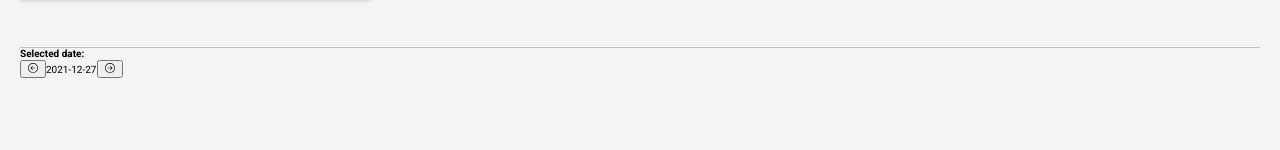
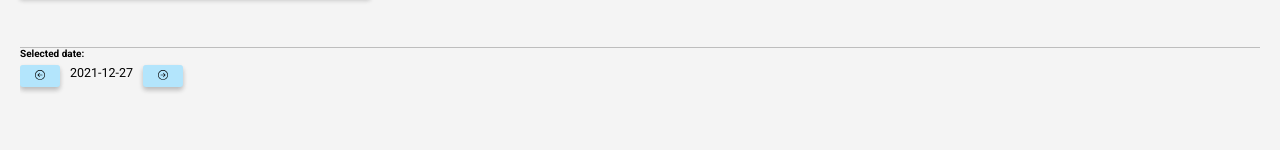
Before and after one commit to haron-IV/TimeTracker, a React (Create React App) app: page / in a window 1280 px wide. Shown: the part 188-338 px from the top of the page. Built offline with nearby package versions, Linux system fonts and the light colour scheme.

Commit message:
add styling

```diff
--- a/src/components/EntryList/EntryList.style.ts
+++ b/src/components/EntryList/EntryList.style.ts
@@ -1,9 +1,16 @@
 import {
   APP_HEADER_HEIGHT,
+  DEFAULT_BORDER_RADIUS,
+  DEFAULT_BUTTON_PADDING_X,
+  DEFAULT_BUTTON_PADDING_Y,
   ENTRY_LIST_MARGIN_TOP,
   ENTRY_LIST_PADDING_TOP,
   palette,
+  SPACING_REGULAR,
+  SPACING_SMALL,
   TIME_ENTRY_SECTION_HEIGHT,
+  transition,
+  typography,
 } from 'config'
 import styled from 'styled-components'
 
@@ -20,3 +27,35 @@ export const List = styled('ul')({
   margin: 0,
   padding: `${ENTRY_LIST_PADDING_TOP}px 0 0 0`,
 })
+
+export const ControlsWrapper = styled('div')({
+  display: 'flex',
+  alignItems: 'center',
+})
+
+interface ButtonProps {
+  side: 'left' | 'right'
+}
+
+export const Button = styled('button')<ButtonProps>(({ side }) => ({
+  padding: `${DEFAULT_BUTTON_PADDING_Y}px ${DEFAULT_BUTTON_PADDING_X}px`,
+  border: 'none',
+  backgroundColor: palette.primary.light,
+  transition: `background-color ease-in-out ${transition.time.fast}ms, box-shadow ease-out ${transition.time.instant}`,
+  borderRadius: DEFAULT_BORDER_RADIUS,
+  marginTop: `${SPACING_SMALL}px`,
+  marginRight: side === 'left' ? `${SPACING_REGULAR}px` : 0,
+  marginLeft: side === 'right' ? `${SPACING_REGULAR}px` : 0,
+  cursor: 'pointer',
+  boxShadow: palette.shadows.box1,
+  '&:hover': {
+    backgroundColor: palette.primary.primary,
+  },
+  '&:active': {
+    boxShadow: palette.shadows.box0,
+  },
+}))
+
+export const DateWrapper = styled('div')({
+  fontSize: typography.fontSize.regular,
+})
--- a/src/components/EntryList/EntryList.tsx
+++ b/src/components/EntryList/EntryList.tsx
@@ -1,5 +1,11 @@
 import { BsArrowLeftCircle, BsArrowRightCircle } from 'react-icons/bs'
-import { EntryListSection, List } from './EntryList.style'
+import {
+  Button,
+  ControlsWrapper,
+  DateWrapper,
+  EntryListSection,
+  List,
+} from './EntryList.style'
 import { useChangeDate, useEntryList } from './EntryList.utils'
 import ListItem from './ListItem'
 
@@ -7,21 +13,20 @@ const EntryList = () => {
   const { entriesFromDay, labels, targetDate, setTargetDate } = useEntryList()
   const setDate = useChangeDate(setTargetDate, targetDate)
 
-  //TODO: refactorize this component
   return (
     <EntryListSection>
       <div>
         <b>Selected date:</b>
-        <div>
-          <button onClick={() => setDate(-1)}>
+        <ControlsWrapper>
+          <Button onClick={() => setDate(-1)} side="left">
             <BsArrowLeftCircle />
-          </button>
+          </Button>
           {/* FIXME: there is a bug with empty entry after changing the date */}
-          {targetDate}
-          <button onClick={() => setDate(1)}>
+          <DateWrapper>{targetDate}</DateWrapper>
+          <Button onClick={() => setDate(1)} side="right">
             <BsArrowRightCircle />
-          </button>
-        </div>
+          </Button>
+        </ControlsWrapper>
       </div>
       <List>
         {entriesFromDay.map(item => (
--- a/src/config/UI.ts
+++ b/src/config/UI.ts
@@ -1,4 +1,6 @@
 export const DEFAULT_BORDER_RADIUS = 3
+export const DEFAULT_BUTTON_PADDING_Y = 5
+export const DEFAULT_BUTTON_PADDING_X = 15
 
 export const APP_HEADER_HEIGHT = 65
 
@@ -24,3 +26,7 @@ export const ENTRY_LIST_ITEM_MARGIN = 15
 
 export const FOOTER_PADDING = 15
 export const FOOTER_HEIGHT = 50
+
+export const SPACING_SMALL = 5
+export const SPACING_REGULAR = 10
+export const SPACING_MID = 15
--- a/src/config/typography.ts
+++ b/src/config/typography.ts
@@ -10,4 +10,9 @@ export const typography = {
     medium: 400,
     bold: 700,
   },
+  fontSize: {
+    small: '1rem',
+    regular: '1.25rem',
+    mid: '1.5rem',
+  },
 }
```
